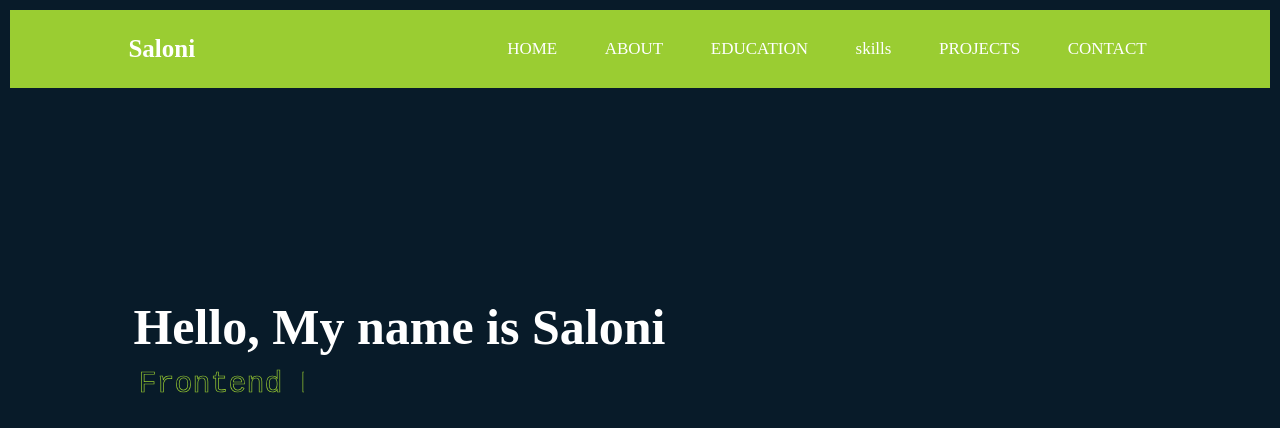
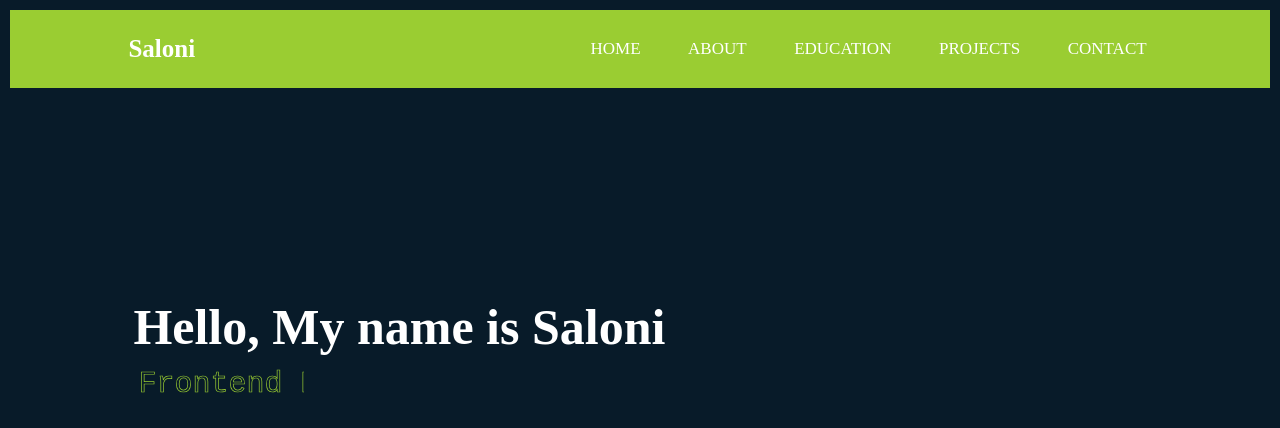
Before and after one commit to saloniivermaa/Portfolio, a plain HTML site: page index.html in a window 1280 px wide. Shown: the top 428 px of the page. Drawn offline with nearby package versions, Linux system fonts and the light colour scheme.

Commit message:
Update index.html

```diff
--- a/index.html
+++ b/index.html
@@ -17,7 +17,6 @@
         <a href="./index.html" >HOME</a>
         <a href="./about.html">ABOUT</a>
         <a href="./education.html">EDUCATION</a>
-        <a href="#skills">skills</a>
         <a href="./project.html">PROJECTS</a>
         <a href="./contact.html">CONTACT</a>
     </nav>
```
